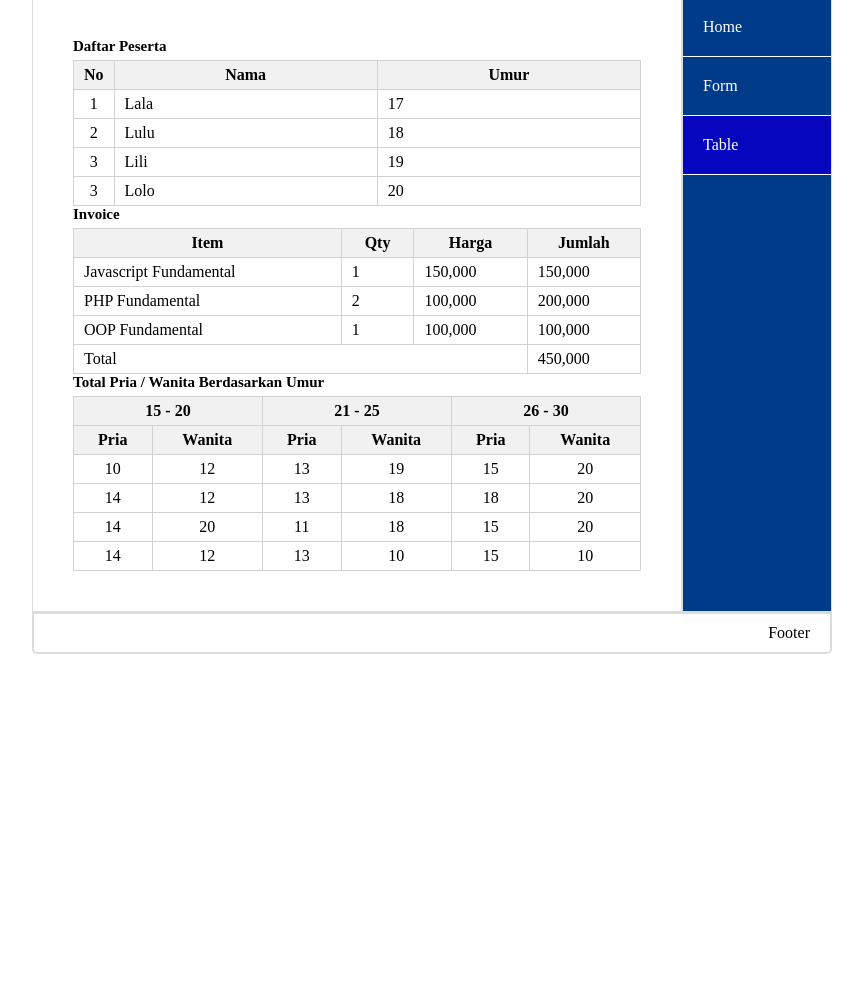
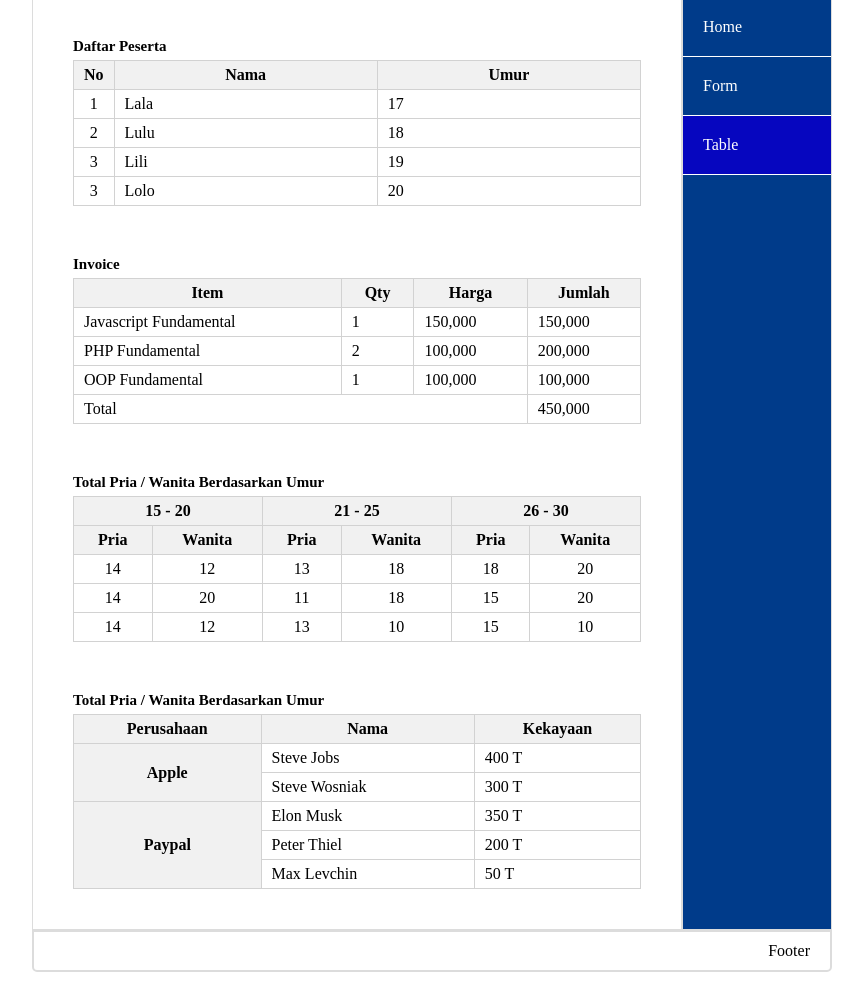
Before and after one commit to sabilimaulana/html-and-css, a plain HTML site: page table.html in a window 1280 px wide. Shown: the part 96-1078 px from the top of the page, without its empty margins (208-1071 px from the left). Before the commit the page ends 800 px from the top, so only its background shows below. Drawn offline with Linux system fonts and the light colour scheme.

Commit message:
Belajar rowspan

```diff
--- a/css/table.css
+++ b/css/table.css
@@ -2,6 +2,11 @@ table {
   border-collapse: collapse;
   width: 100%;
   border: 1px solid #d2d2d2;
+  margin-bottom: 50px;
+}
+
+table:last-child {
+  margin-bottom: 0px;
 }
 
 th, td {
--- a/table.html
+++ b/table.html
@@ -81,7 +81,6 @@
           </tbody>
         </table>
 
-
         <table>
           <caption>Total Pria / Wanita Berdasarkan Umur</caption>
           <thead>
@@ -101,12 +100,7 @@
           </thead>
           <tbody>
             <tr class="tengah">
-              <td>10</td>
-              <td>12</td>
-              <td>13</td>
-              <td>19</td>
-              <td>15</td>
-              <td>20</td>
+
             </tr>
             <tr class="tengah">
               <td>14</td>
@@ -134,6 +128,48 @@
             </tr>
           </tbody>
         </table>
+
+
+        <table>
+          <caption>Total Pria / Wanita Berdasarkan Umur</caption>
+          <thead>
+            <tr>
+              <th>Perusahaan</th>
+              <th>Nama</th>
+              <th>Kekayaan</th>
+            </tr>
+            <tr>
+              <th rowspan="3">Apple</th>
+            </tr>
+            <tr>
+              <td>Steve Jobs</td>
+              <td>400 T</td>
+            </tr>
+            <tr>
+              <td>Steve Wosniak</td>
+              <td>300 T</td>
+            </tr>
+            <tr>
+              <th rowspan="4">Paypal</th>
+            </tr>
+            <tr>
+              <td>Elon Musk</td>
+              <td>350 T</td>
+            </tr>
+            <tr>
+              <td>Peter Thiel</td>
+              <td>200 T</td>
+            </tr>
+            <tr>
+              <td>Max Levchin</td>
+              <td>50 T</td>
+            </tr>
+          </thead>
+          <tbody>
+
+          </tbody>
+        </table>
+
       </section>
       <nav class="sidebar">
         <ul>
```
